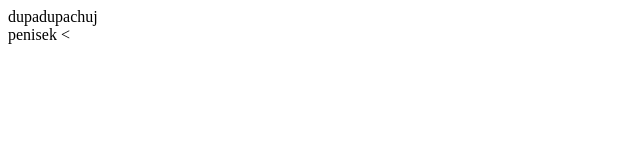
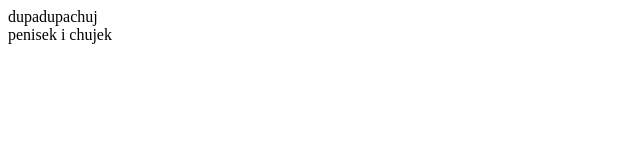
Before and after one commit to rostek/test, a plain HTML site: page index.html in a window 1280 px wide. Shown: the full height of the page, 0-640 px from the left. Drawn offline with Linux system fonts and the light colour scheme.

Commit message:
Nowa wersja, pozdro.

```diff
--- a/index.html
+++ b/index.html
@@ -2,9 +2,7 @@
 <head>
 <title>Fejsbuk by Kot&Monia</title>
 <body>
-dupadupachuj
-<br>
-penisek
+dupadupachuj <br>
+penisek i chujek
 </body>
 </html>
-<
```
